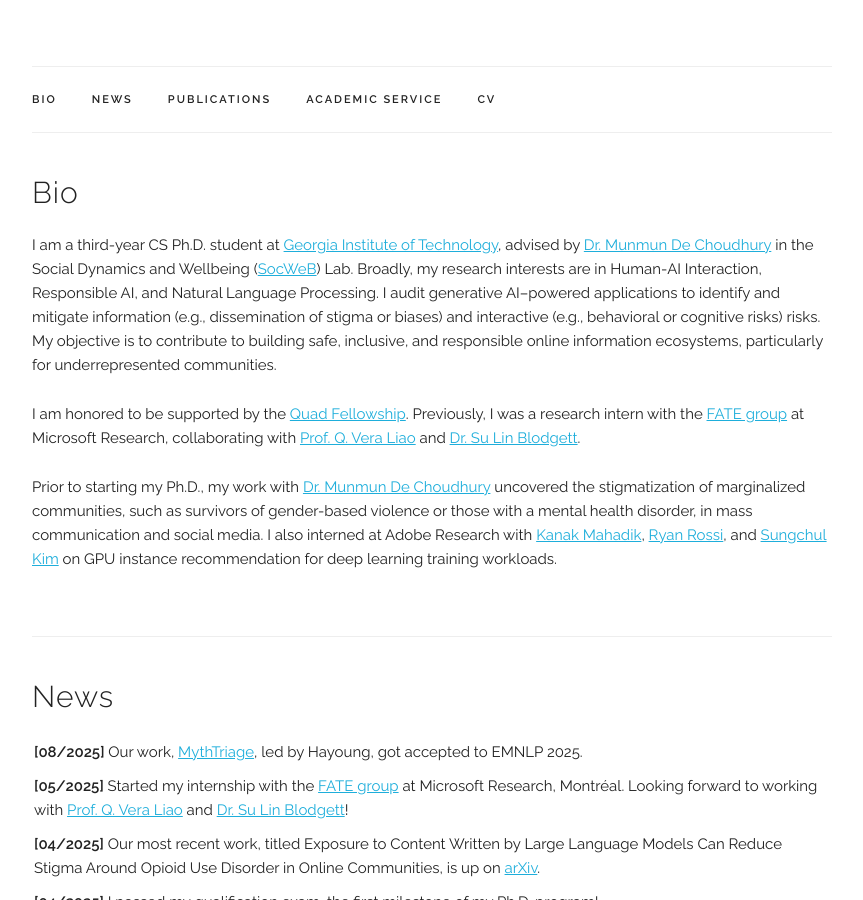
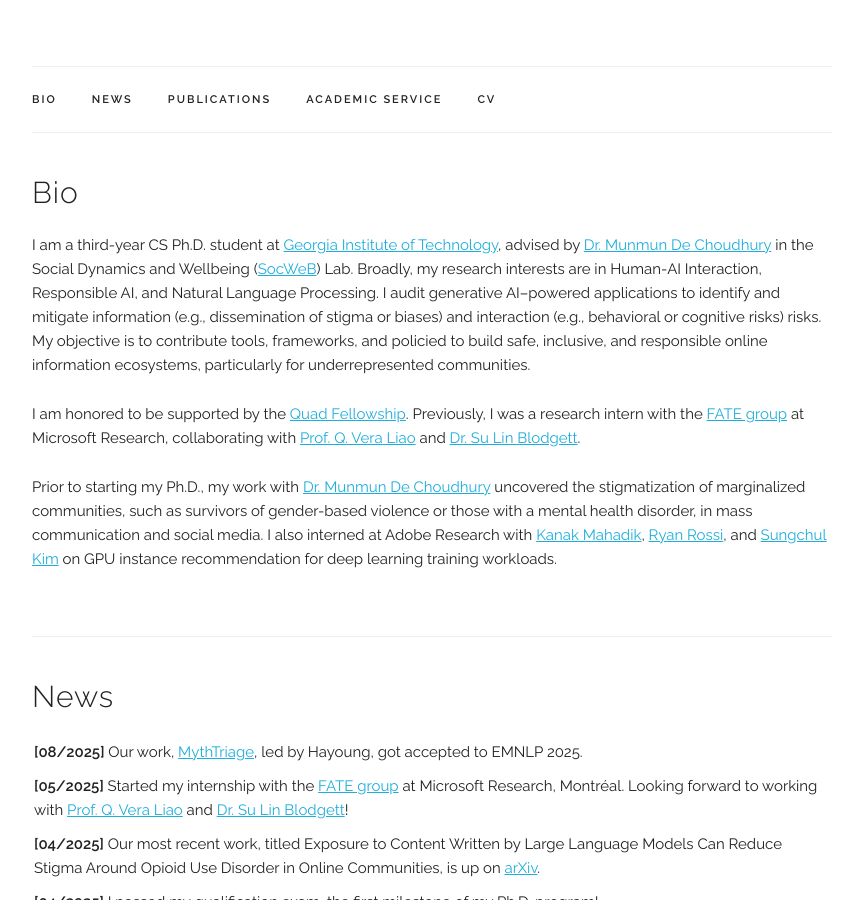
Before and after one commit to mittalshravika/mittalshravika.github.io, a Jekyll site: the page built from index.html, in a window 1280 px wide and 900 px high, scrolled down 300 px. Shown: the whole window, without its empty margins (208-1071 px from the left). Built offline with Jekyll 4.4.1, drawn with Linux system fonts in a browser that asks for light colours; some web fonts are replaced.

Commit message:
more stuff

```diff
--- a/index.html
+++ b/index.html
@@ -8,7 +8,7 @@ title: Home
   <p>
   I am a third-year CS Ph.D. student at <a href="https://www.gatech.edu/" target="_blank">Georgia Institute of Technology</a>, advised by <a href="http://www.munmund.net/" target="_blank">Dr. Munmun De Choudhury</a>
   in the Social Dynamics and Wellbeing (<a href="https://socweb.cc.gatech.edu/" target="_blank">SocWeB</a>) Lab. Broadly, my research interests are in Human-AI Interaction, Responsible AI, and Natural Language Processing.
-  I audit generative AI–powered applications to identify and mitigate information (e.g., dissemination of stigma or biases) and interactive (e.g., behavioral or cognitive risks) risks. My objective is to contribute to building safe, inclusive, and responsible online information ecosystems, particularly for underrepresented communities.
+  I audit generative AI–powered applications to identify and mitigate information (e.g., dissemination of stigma or biases) and interaction (e.g., behavioral or cognitive risks) risks. My objective is to contribute tools, frameworks, and policied to build safe, inclusive, and responsible online information ecosystems, particularly for underrepresented communities.
   </p>
 
   <p>
```
